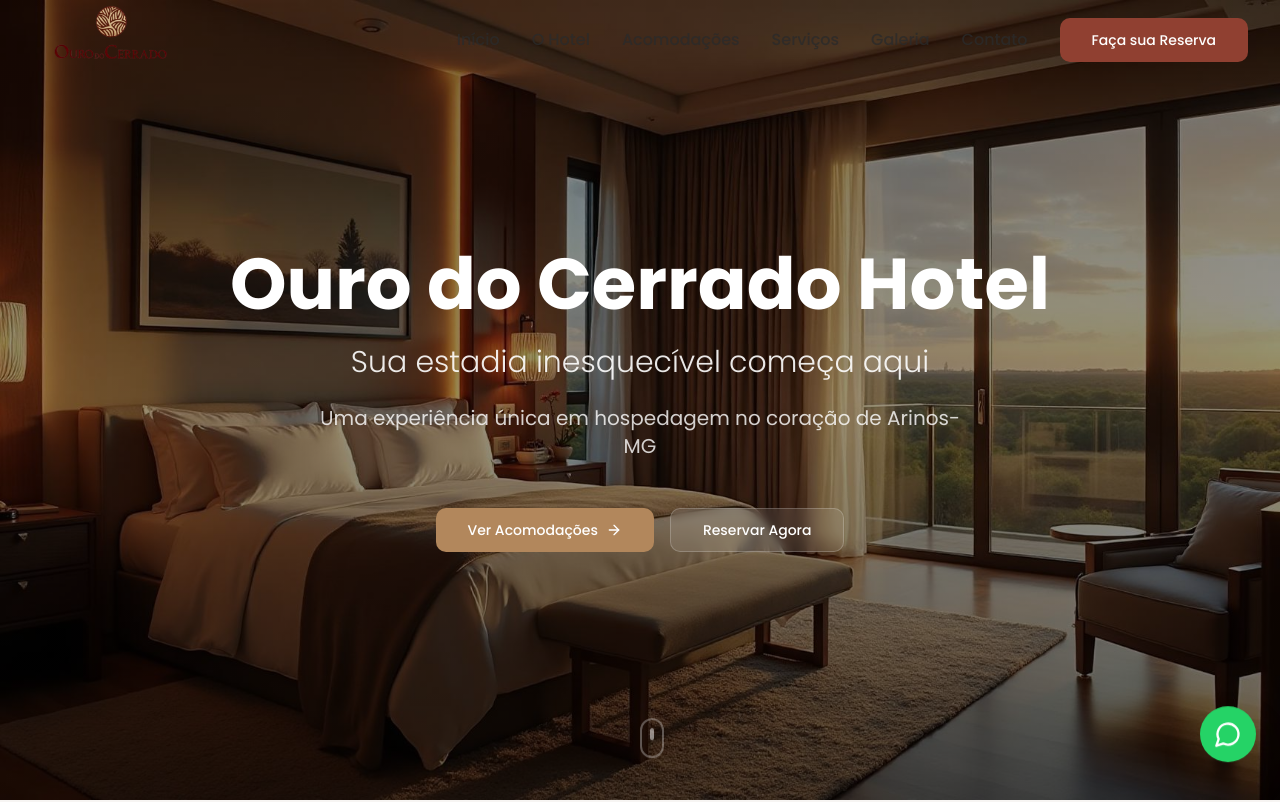
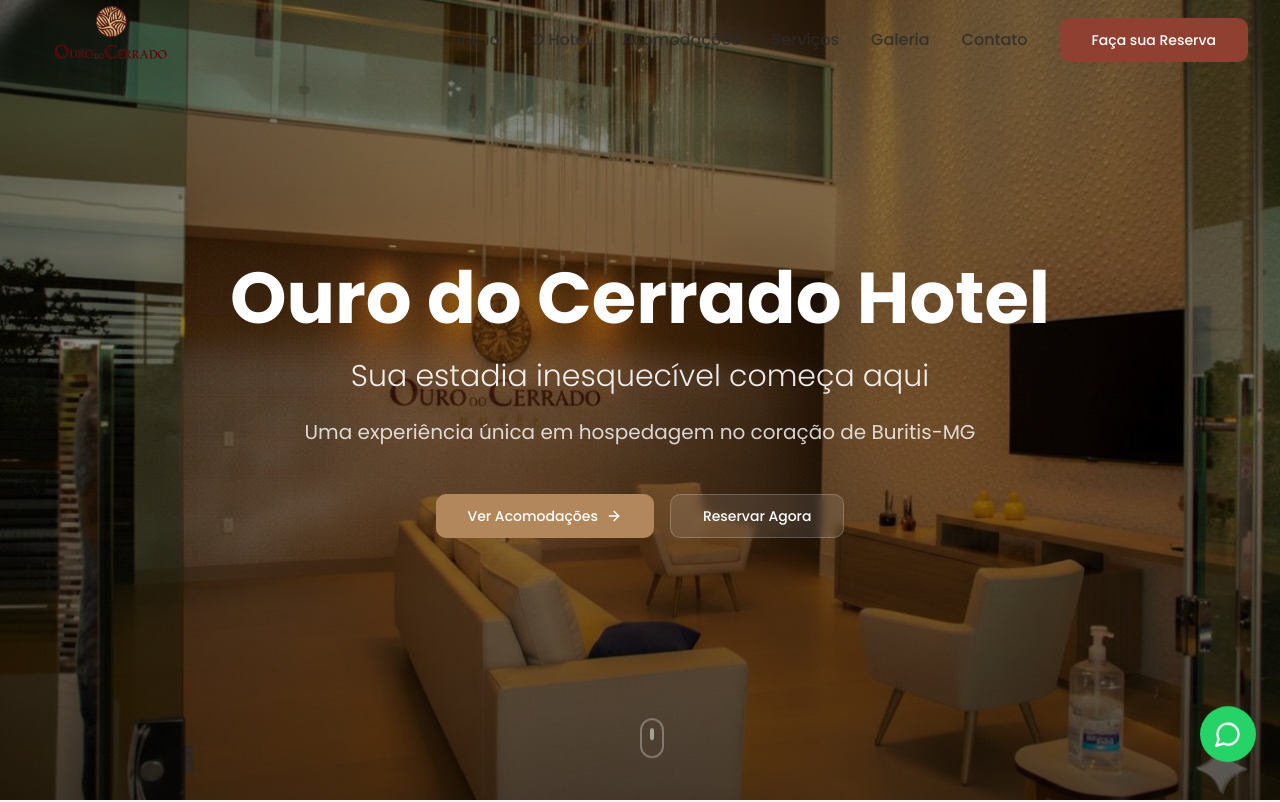
Before and after one commit to DEV-JOTAPE11/ouro-cerrado-hotel, a React (Vite) app: page / in a window 1280 px wide. Shown: the top 802 px of the page. Built offline with nearby package versions, Linux system fonts and the light colour scheme; the HTML template or start-up script is replaced by a standard one.

Commit message:
Arrumando sessão hero!

```diff
--- a/src/components/Hero.tsx
+++ b/src/components/Hero.tsx
@@ -1,6 +1,6 @@
 import { Button } from "@/components/ui/button";
 import { ArrowRight } from "lucide-react";
-import heroImage from "@/assets/hero-suite.jpg";
+import heroImage from "@/assets/Nova-imagem--fundo.jpg";
 
 const Hero = () => {
   return (
@@ -16,16 +16,16 @@ const Hero = () => {
       </div>
 
       {/* Content */}
-      <div className="relative z-10 container-custom text-center text-white">
+      <div className="relative z-10 container-custom text-center">
         <div className="max-w-4xl mx-auto space-y-6 animate-fade-in-up">
-          <h1 className="text-4xl md:text-6xl lg:text-7xl font-bold leading-tight">
+          <h1 className="text-4xl md:text-6xl lg:text-7xl font-bold leading-tight text-[#fff]">
             Ouro do Cerrado Hotel
           </h1>
           <p className="text-xl md:text-2xl lg:text-3xl font-light text-white/90">
             Sua estadia inesquecível começa aqui
           </p>
           <p className="text-lg md:text-xl text-white/80 max-w-2xl mx-auto">
-            Uma experiência única em hospedagem no coração de Arinos-MG
+            Uma experiência única em hospedagem no coração de Buritis-MG
           </p>
 
           <div className="flex flex-col sm:flex-row gap-4 justify-center items-center pt-6">
```
Also changed, not shown: src/assets/Nova-imagem--fundo.jpg (added).
